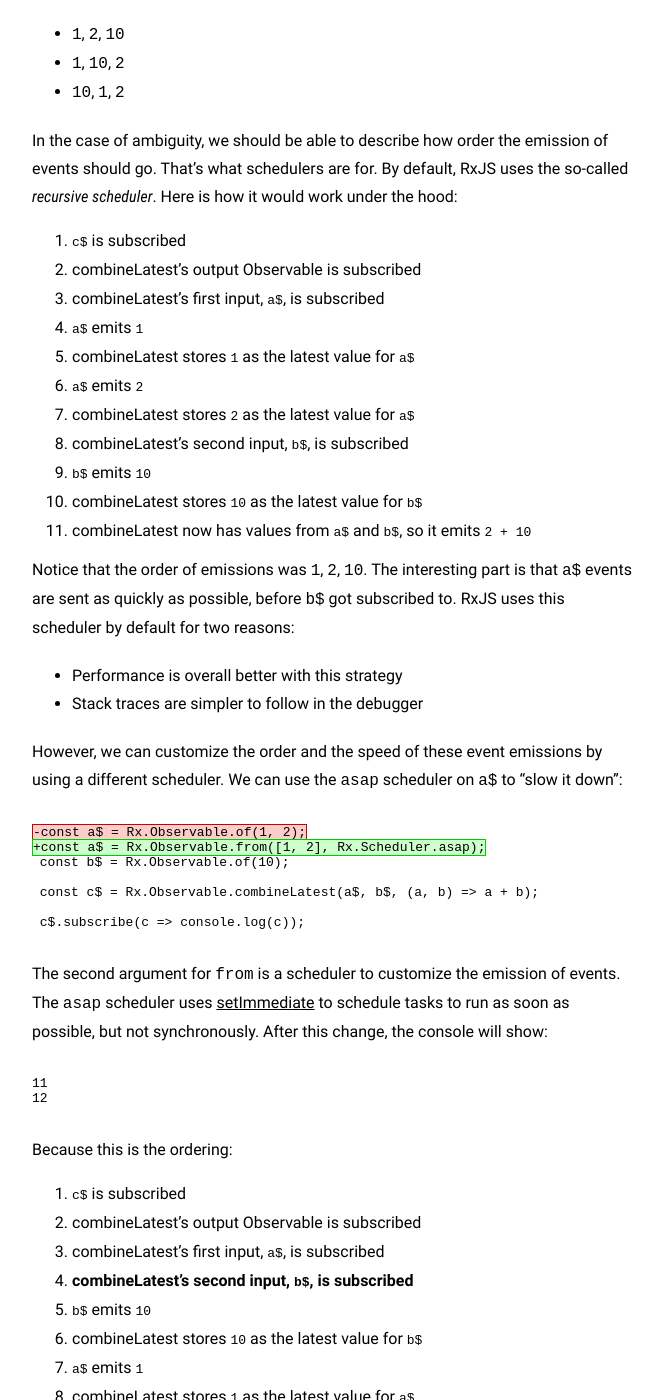
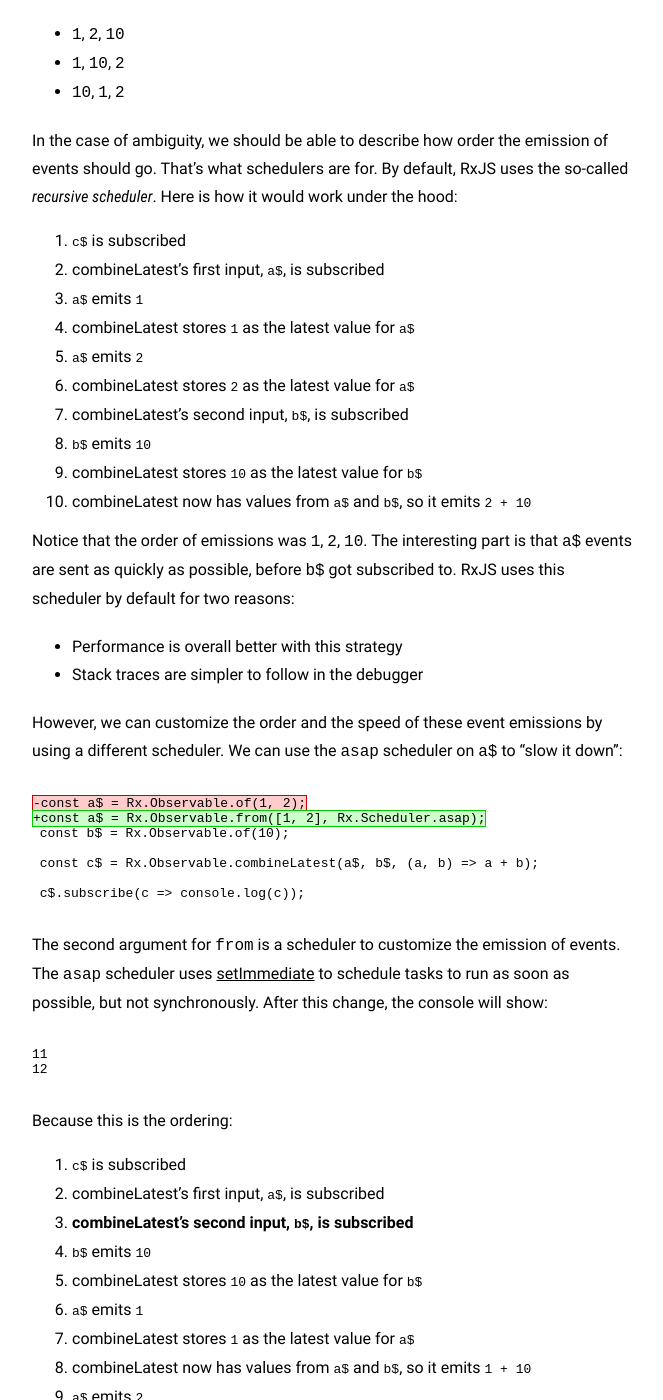
Before and after one commit to staltz/staltz.com, a Jekyll site: the page built from _posts/2017-10-12-primer-on-rxjs-schedulers.md, in a window 1280 px wide and 1400 px high, scrolled down 982 px. Shown: the whole window, without its empty margins (308-971 px from the left). Built offline with Jekyll 4.4.1, drawn with Linux system fonts in a browser that asks for light colours; some of the changed text lies outside the part shown.

Commit message:
Update scheduler blog post

```diff
--- a/_posts/2017-10-12-primer-on-rxjs-schedulers.md
+++ b/_posts/2017-10-12-primer-on-rxjs-schedulers.md
@@ -39,16 +39,15 @@ The `1 + 10` combination never took place. The reason why this happens is becaus
 In the case of ambiguity, we should be able to describe how order the emission of events should go. That's what schedulers are for. By default, RxJS uses the so-called *recursive scheduler*. Here is how it would work under the hood:
 
 1. `c$` is subscribed
-2. combineLatest's output Observable is subscribed
-3. combineLatest's first input, `a$`, is subscribed
-4. `a$` emits `1`
-5. combineLatest stores `1` as the latest value for `a$`
-6. `a$` emits `2`
-7. combineLatest stores `2` as the latest value for `a$`
-8. combineLatest's second input, `b$`, is subscribed
-9. `b$` emits `10`
-10. combineLatest stores `10` as the latest value for `b$`
-11. combineLatest now has values from `a$` and `b$`, so it emits `2 + 10`
+2. combineLatest's first input, `a$`, is subscribed
+3. `a$` emits `1`
+4. combineLatest stores `1` as the latest value for `a$`
+5. `a$` emits `2`
+6. combineLatest stores `2` as the latest value for `a$`
+7. combineLatest's second input, `b$`, is subscribed
+8. `b$` emits `10`
+9. combineLatest stores `10` as the latest value for `b$`
+10. combineLatest now has values from `a$` and `b$`, so it emits `2 + 10`
 
 Notice that the order of emissions was `1`, `2`, `10`. The interesting part is that `a$` events are sent as quickly as possible, before `b$` got subscribed to. RxJS uses this scheduler by default for two reasons:
 
@@ -77,17 +76,16 @@ The second argument for `from` is a scheduler to customize the emission of event
 Because this is the ordering:
 
 1. `c$` is subscribed
-2. combineLatest's output Observable is subscribed
-3. combineLatest's first input, `a$`, is subscribed
-4. **combineLatest's second input, `b$`, is subscribed**
-5. `b$` emits `10`
-6. combineLatest stores `10` as the latest value for `b$`
-7. `a$` emits `1`
-8. combineLatest stores `1` as the latest value for `a$`
-9. combineLatest now has values from `a$` and `b$`, so it emits `1 + 10`
-10. `a$` emits `2`
-11. combineLatest stores `2` as the latest value for `a$`
-12. combineLatest emits `2 + 10`
+2. combineLatest's first input, `a$`, is subscribed
+3. **combineLatest's second input, `b$`, is subscribed**
+4. `b$` emits `10`
+5. combineLatest stores `10` as the latest value for `b$`
+6. `a$` emits `1`
+7. combineLatest stores `1` as the latest value for `a$`
+8. combineLatest now has values from `a$` and `b$`, so it emits `1 + 10`
+9. `a$` emits `2`
+10. combineLatest stores `2` as the latest value for `a$`
+11. combineLatest emits `2 + 10`
 
 The order of emissions was `10`, `1`, `2`. To get a different ordering of emissions, we can customize the scheduler for `b$` too:
 
@@ -104,17 +102,16 @@ The order of emissions was `10`, `1`, `2`. To get a different ordering of emissi
 Now the order of emissions is `1`, `10`, `2` because this happened:
 
 1. `c$` is subscribed
-2. combineLatest's output Observable is subscribed
-3. combineLatest's first input, `a$`, is subscribed
-4. combineLatest's second input, `b$`, is subscribed
-7. `a$` emits `1`
-8. combineLatest stores `1` as the latest value for `a$`
-5. `b$` emits `10`
-6. combineLatest stores `10` as the latest value for `b$`
-9. combineLatest now has values from `a$` and `b$`, so it emits `1 + 10`
-10. `a$` emits `2`
-11. combineLatest stores `2` as the latest value for `a$`
-12. combineLatest emits `2 + 10`
+2. combineLatest's first input, `a$`, is subscribed
+3. combineLatest's second input, `b$`, is subscribed
+4. `a$` emits `1`
+5. combineLatest stores `1` as the latest value for `a$`
+6. `b$` emits `10`
+7. combineLatest stores `10` as the latest value for `b$`
+8. combineLatest now has values from `a$` and `b$`, so it emits `1 + 10`
+9. `a$` emits `2`
+10. combineLatest stores `2` as the latest value for `a$`
+11. combineLatest emits `2 + 10`
 
 Schedulers are also used for making emissions happen faster, while maintaining the same ordering. For instance, there is a TestScheduler in RxJS which allows `Observable.interval(1000).take(10)` to run synchronously when subscribed, instead of taking 10 seconds to complete:
 
```
Also changed, not shown: 1 other file.
